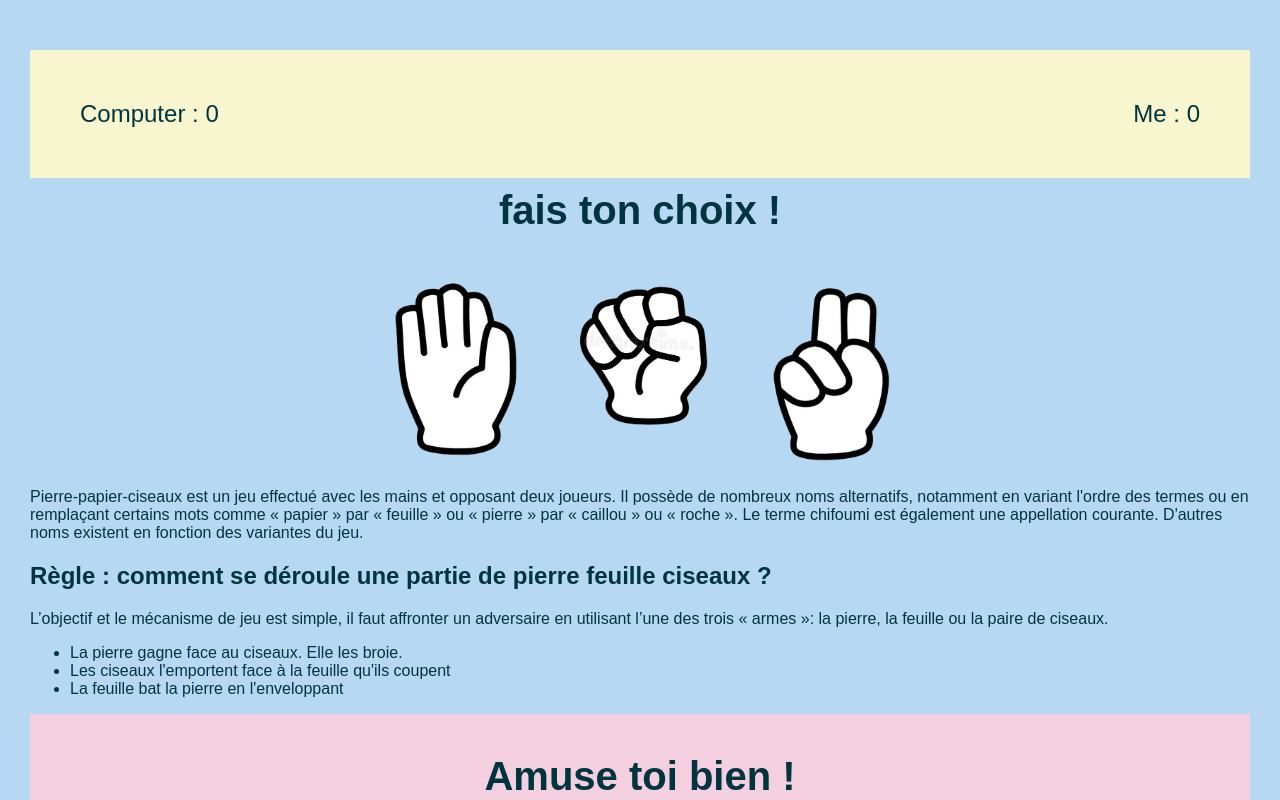
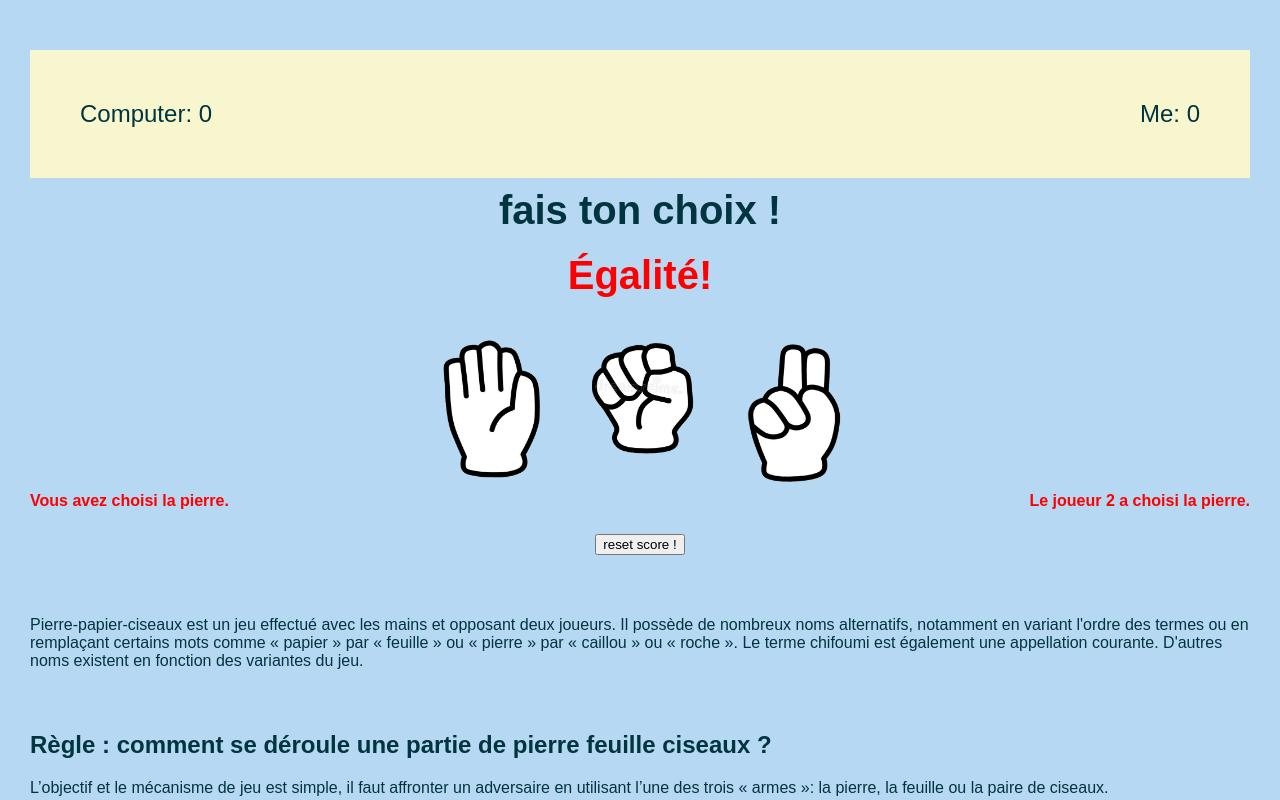
Before and after one commit to thedom08011/chifumi, a plain HTML site: page index.html in a window 1280 px wide. Both pictures are taken after a click on the picture 640 px from the left and 355 px from the top of the page. Shown: the top 800 px of the page. Drawn offline with Linux system fonts and the light colour scheme.

Commit message:
mise à jour du score

```diff
--- a/index.html
+++ b/index.html
@@ -10,12 +10,13 @@
 <body>
 <div>
 	<div class="container">
-		<div class="left">Computer : 0</div>
-		<div class="right">Me : 0</div>
+		<div class="left" id="scorePlayerOne">Me : 0</div>
+		<div class="right" id="scorePlayerTwo">Computer : 0</div>
 	</div>
 
 	<div class="picture">
 		<p>fais ton choix !</p>
+		<p id="resultMessage"></p>
 		<div class="pointer">
 			<img id="image1" src="paper.png" alt="feuille">
 			<img id="image2" src="rock.png" alt="pierre">
@@ -23,14 +24,20 @@
 		</div>
 	</div>
 
+	<div class="results-container">
+		<div id="text"> </div>
+		<div id="text2"> </div>
+	</div>
+	<button id="reset">reset score !</button>
 
-	<div>
+
+	<div id="resume">
 		<p>Pierre-papier-ciseaux est un jeu effectué avec les mains et opposant deux joueurs.
 		Il possède de nombreux noms alternatifs, notamment en variant l'ordre des termes ou en remplaçant certains mots comme « papier » par « feuille » ou « pierre » par « caillou » ou « roche ».
 		Le terme chifoumi est également une appellation courante.
 D'autres noms existent en fonction des variantes du jeu.</p>
 	</div>
-
+	<div id="rule">
 		<h2>Règle : comment se déroule une partie de pierre feuille ciseaux ?</h2>
 		<p>
 			L’objectif et le mécanisme de jeu est simple, il faut affronter un adversaire en utilisant l’une des trois « armes »: la pierre, la feuille ou la paire de ciseaux.
@@ -41,6 +48,7 @@ D'autres noms existent en fonction des variantes du jeu.</p>
 			<li>Les ciseaux l'emportent face à la feuille qu'ils coupent</li>
 			<li>La feuille bat la pierre en l'enveloppant</li>
 		</ul>
+	</div>
 	</div>
 
     <div class="ok">
--- a/script.js
+++ b/script.js
@@ -8,20 +8,24 @@ document.addEventListener('DOMContentLoaded', function() {
 	let scorePlayer1 = 0;
 	let scorePlayer2 = 0;
 
+// mettre le bouton dans le DOM. sans cette ligne rien ne se passe quand on clique sur le bouton
+	document.getElementById("reset").addEventListener('click', resetScore);
+
 // Fonction qui gère les clics sur les images pour le joueur 1.
 	function player1Click(event) {
 		let choixJoueur1;
+		var resultText = '';
 		switch (event.target.id) {
 			case 'image1':
-            console.log(joueurUn + ' Vous avez cliqué sur la feuille.');
+            resultText = (' Vous avez choisi la feuille.');
 			choixJoueur1 = 'feuille';
 				break;
 			case 'image2':
-            console.log(joueurUn + ' Vous avez cliqué sur la pierre.');
+			resultText = (' Vous avez choisi la pierre.');
 			choixJoueur1 = 'pierre';
 				break;
 			case 'image3':
-            console.log(joueurUn + ' Vous avez cliqué sur les ciseaux.');
+			resultText =(' Vous avez choisi les ciseaux.');
 			choixJoueur1 = 'ciseaux';
 				break;
 			default:
@@ -29,18 +33,39 @@ document.addEventListener('DOMContentLoaded', function() {
 			return; // sert a sortir de la fonction si le clique n'est pas reconnu
 		}
 		player2Click(choixJoueur1); // l'argument est important pour permettre de comparé le choix du joueur 1 et 2
+		var texteElement = document.getElementById('text');
+		texteElement.innerText = resultText;
+		texteElement.style.display = 'block';
+
 	}
-
-
 
 
 // Fonction qui génère un choix aléatoire pour le joueur 2.
 	function player2Click(choixJoueur1) {
-		const choixPossible = ['image1', 'image2', 'image3'];
+		const choixPossible = ['feuille', 'pierre', 'ciseaux'];
 		const randomIndex = Math.floor(Math.random() * choixPossible.length);
-		const choixJoueur2 = choixPossible[randomIndex];
+		const choixJoueur2 = choixPossible[randomIndex]; // Ici, vous obtenez 'image1', 'image2' ou 'image3', mais vous avez besoin de 'feuille', 'pierre' ou 'ciseaux'
+		var joueur2ResultText = '';
 
-		console.log(joueurDeux + ' a choisi ' + choixJoueur2);
+		switch (choixJoueur2) {
+			case 'feuille':
+				joueur2ResultText = 'Le joueur 2 a choisi la feuille.';
+				break;
+			case 'pierre':
+				joueur2ResultText = 'Le joueur 2 a choisi la pierre.';
+				break;
+			case 'ciseaux':
+				joueur2ResultText = 'Le joueur 2 a choisi les ciseaux.';
+				break;
+			default:
+				joueur2ResultText = 'Erreur: Choix non reconnu.';
+				break;
+		}
+		console.log('Le texte à afficher pour le joueur 2 est:', joueur2ResultText);
+		var resultJoueur2 = document.getElementById('text2');
+		resultJoueur2.innerText = joueur2ResultText;
+		resultJoueur2.style.display = 'block';
+		console.log('joueur 2 a choisi', choixJoueur2);
 
 		 // Appelle la fonction pour déterminer le gagnant avec les choix des deux joueurs.
 		 determineWinner(choixJoueur1, choixJoueur2);
@@ -54,19 +79,40 @@ document.addEventListener('DOMContentLoaded', function() {
 
 	// Fonction qui compare les choix des joueurs et détermine le gagnant.
 	function determineWinner(choixJoueur1, choixJoueur2) {
+		console.log("choixJoueur1:", choixJoueur1, "choixJoueur2:", choixJoueur2);
+		let message = "";
 		if (choixJoueur1 === choixJoueur2) {
-            console.log("Égalité!");
+			message = "Égalité!";
+			console.log("pourquoi ?")
 		} else if (
 			(choixJoueur1 === 'feuille' && choixJoueur2 === 'pierre') ||
 			(choixJoueur1 === 'pierre' && choixJoueur2 === 'ciseaux') ||
 			(choixJoueur1 === 'ciseaux' && choixJoueur2 === 'feuille')
 		) {
-            console.log(joueurUn + " gagne!");
-            scorePlayer1++; // Incrémente le score du joueur 1.
+			scorePlayer1++; // Incrémente le score du joueur 1
+			message = joueurUn + " gagne!";
 		} else {
-            console.log(joueurDeux + " gagne!");
-            scorePlayer2++; // Incrémente le score du joueur 2.
+			scorePlayer2++; // Incrémente le score du joueur 2
+			message = joueurDeux + " gagne!";
 		}
-        // Ici, vous pouvez ajouter du code pour mettre à jour l'affichage des scores sur votre page web.
+		document.getElementById('resultMessage').innerText = message;
+		updateScore();
 	}
+
+
+
+
+	function updateScore() {
+		document.getElementById('scorePlayerOne').textContent = "Computer: " + scorePlayer1;
+		document.getElementById('scorePlayerTwo').textContent = "Me: " + scorePlayer2;
+	}
+
+	function resetScore(){
+		scorePlayer1 = 0;
+		scorePlayer2 = 0;
+		document.getElementById("scorePlayerOne").textContent = "Me : 0";
+		document.getElementById("scorePlayerTwo").textContent = "Computer : 0";
+		resetScore();
+		}
+
 }); // Fin de l'écouteur d'événement 'DOMContentLoaded'.
--- a/style.css
+++ b/style.css
@@ -36,8 +36,10 @@ body{
 /* Pas besoin des marges pour .left et .right car le padding du .container les écarte déjà du bord. */
 
 .picture img{
-	width : 15%;
-	height:15%;
+	max-width: 12%;
+    max-height: 12%;
+    width: auto;
+    height: auto;
 }
 
 .picture {
@@ -57,6 +59,7 @@ body{
 
 .ok{
 	background-color:#F4CFDF;
+	margin-top: 3%;
 }
 
 .good{
@@ -64,3 +67,41 @@ body{
 	font-size : 40px;
 	font-weight:bold;
 }
+
+.results-container {
+    display: flex;
+    justify-content: space-between; /* Espacement entre les résultats */
+}
+
+#resume{
+	margin-top: 5%;
+}
+#text {
+	/*display: none;*/
+	font-weight: bold;
+	color: red;
+	flex-grow: 1; /* Permet à l'élément de croître pour remplir l'espace disponible */
+    text-align: left; /* Aligner le texte à gauche */
+    margin-right: 10px; /* Ajoute un peu d'espace entre les deux divs */
+}
+#text2 {
+	display: block;
+	font-weight: bold;
+	color: red;
+	flex-grow: 1; /* Permet à l'élément de croître pour remplir l'espace disponible */
+    text-align: right; /* Aligner le texte à droite */
+    margin-left: 10px; /* Ajoute un peu d'espace entre les deux divs */
+}
+#reset{
+	margin-left: auto;
+    margin-right: auto;
+	display: block;
+	margin-top: 2%;
+}
+#resultMessage{
+	color: red;
+}
+
+#rule{
+	margin-top: 5%;
+}
```
Lines whose indentation alone changed are shown as unchanged.
